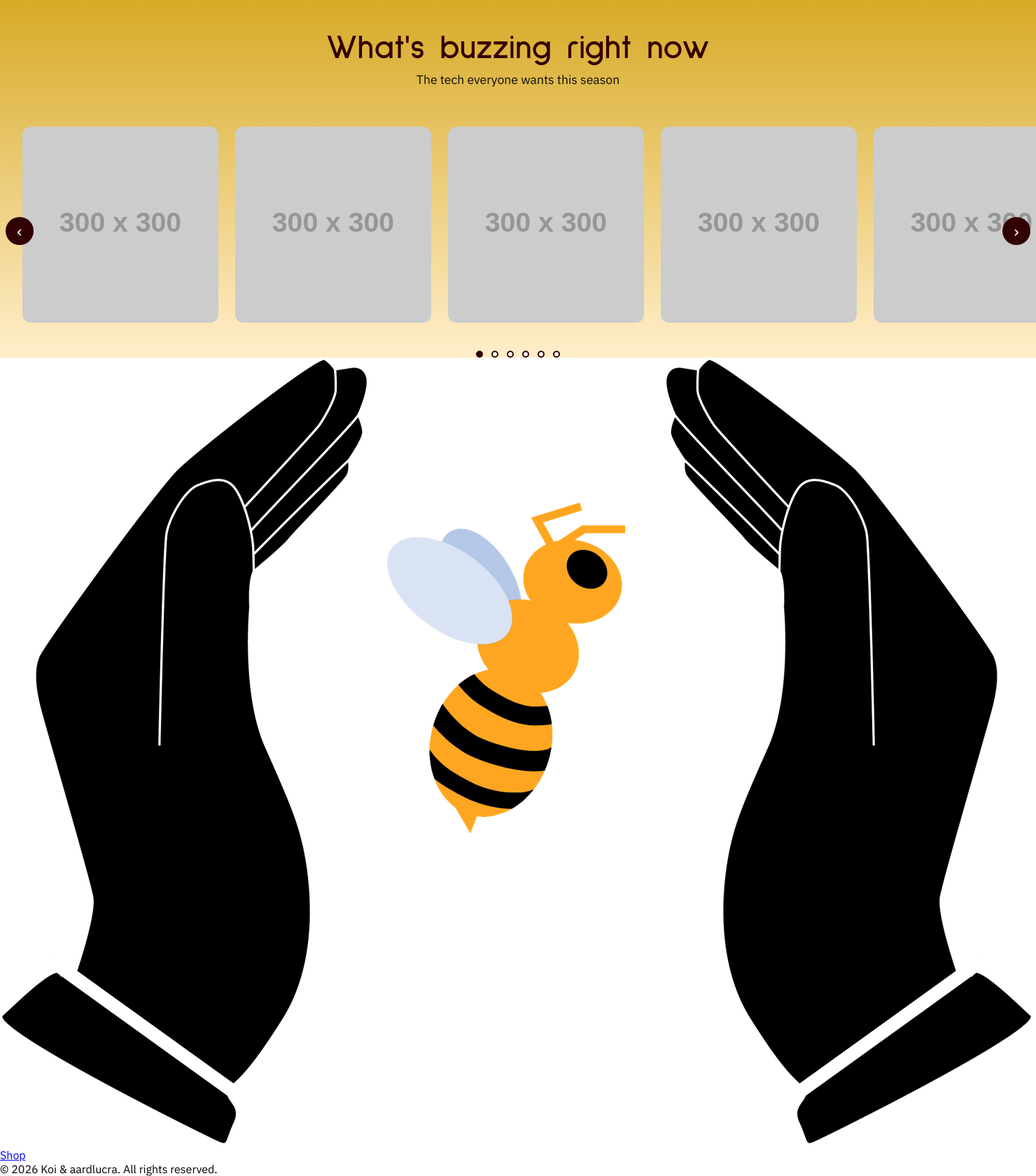
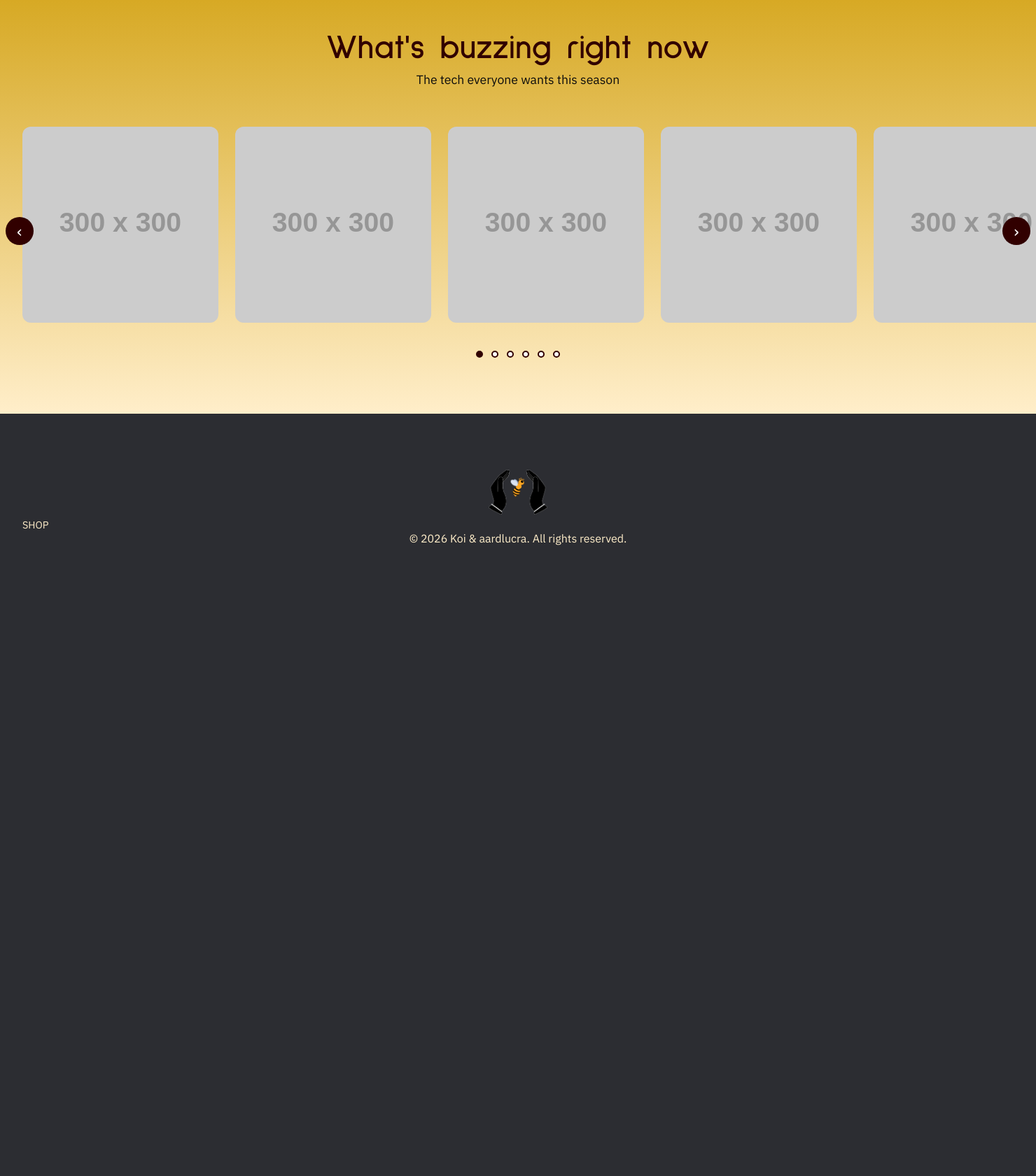
Before and after one commit to r3dkoi/bee-lektronics, a Flask app: page / in a window 1480 px wide. Shown: the part 941-2621 px from the top of the page at 70% size. After the commit the page ends 1720 px from the top, so only its background shows below. Run offline with Flask 3, Linux system fonts and the light colour scheme; grey boxes labelled with a size stand in for pictures from a placeholder-image service; some libraries are stand-ins or nearby versions.

Commit message:
Add section spacing and footer styles; enhance carousel scrollbar customization

```diff
--- a/static/css/base.css
+++ b/static/css/base.css
@@ -24,6 +24,8 @@
 
     --font-big: 'Sulphur Point', sans-serif;
     --font-small: 'IBM Plex Sans', sans-serif;
+
+    --section-spacing: clamp(3.125rem, 6vw, 5rem); /* fluid 50px-80px */
 }
 
 /* -------------------------------------------------------------------------- */
@@ -178,13 +180,14 @@ title, h1, h2, h3, h4, h5, h6 {
 /* -------------------------------------------------------------------------- */
 .featured {
     background: linear-gradient(to bottom, var(--colour-secondary), var(--colour-p));
+    padding-block: var(--section-spacing);
 }
 
 .featured-text {
-    display: column;
+    display: flex;
+    flex-direction: column;
     justify-content: center;
     text-align: center;
-    padding-top: 5rem;
 }
 
 .featured-text > h2 {
@@ -209,6 +212,23 @@ title, h1, h2, h3, h4, h5, h6 {
     scroll-snap-type: x mandatory; /* forces items to lock into place instead of free-scrolling */
     scroll-behavior: smooth;
     padding: 2rem;
+
+    /* Firefox: thumb colour / track colour */
+    scrollbar-color: var(--colour-tertiary) transparent;
+}
+
+/* Chrome/Safari/Edge: scrollbar is styled via pseudo-elements instead of scrollbar-color */
+.carousel-featured::-webkit-scrollbar {
+    height: 8px;
+}
+
+.carousel-featured::-webkit-scrollbar-track {
+    background: transparent;
+}
+
+.carousel-featured::-webkit-scrollbar-thumb {
+    background-color: var(--colour-tertiary);
+    border-radius: 999px;
 }
 
 .carousel-item {
@@ -225,11 +245,7 @@ title, h1, h2, h3, h4, h5, h6 {
     border-radius: 12px;
 }
 
-/* -------------------------------------------------------------------------- */
-/*                   Manual carousel controls (buttons + dots)               */
-/*   Plain HTML/JS-driven controls, works in every browser (unlike the       */
-/*   Chromium-only ::scroll-button()/::scroll-marker-group CSS features).    */
-/* -------------------------------------------------------------------------- */
+/* Manual carousel controls (buttons + dots) */
 
 .carousel-nav {
     position: absolute;
@@ -275,3 +291,51 @@ title, h1, h2, h3, h4, h5, h6 {
 .carousel-dots button.is-active {
     background-color: var(--colour-tertiary);
 }
+
+/* -------------------------------------------------------------------------- */
+/*                                   Footer                                   */
+/* -------------------------------------------------------------------------- */
+.site-footer {
+    background-color: var(--colour-primary);
+    padding-block: var(--section-spacing);
+    padding-inline: 2rem;
+    text-align: center;
+}
+
+.footer-brand-logo img {
+    height: 4rem;
+    width: auto;
+}
+
+.footer-bottom {
+    color: var(--colour-p)
+}
+.footer-top {
+    display: grid;
+    grid-template-columns: 1fr auto 1fr;
+    align-items: center;
+    max-width: 60rem;
+    margin: 0 auto;
+}
+
+.footer-links {
+    justify-self: start;
+}
+
+.footer-links a {
+    color: var(--colour-p);
+    text-decoration: none;
+    text-transform: uppercase;
+    font-size: 0.9rem;
+}
+
+.footer-github-link {
+    justify-self: end;
+    display: inline-flex;
+    align-items: center;
+}
+
+.footer-github-link img {
+    height: 1.5rem;
+    width: auto;
+}
```
